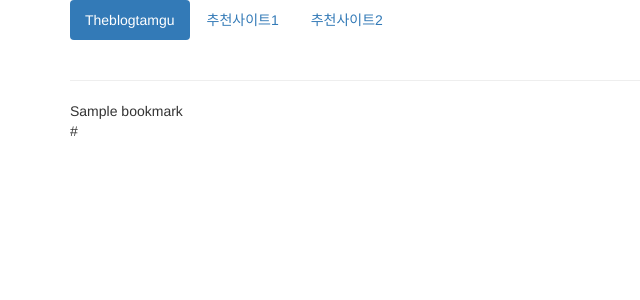
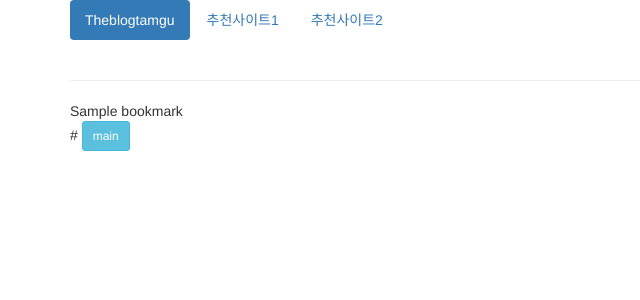
Before and after one commit to codingtamgu/bookmark, a Django app: page /bookmark/detail/1 in a window 1280 px wide. Shown: the top 300 px of the page, without its empty margins (0-640 px from the left). Run offline with Django 3.2, Linux system fonts and the light colour scheme; tables that the repository leaves empty hold one stand-in row (values such as "Sample post"); some libraries are stand-ins or nearby versions.

Commit message:
Update bookmark_detail.html

```diff
--- a/bookmark/templates/bookmark/bookmark_detail.html
+++ b/bookmark/templates/bookmark/bookmark_detail.html
@@ -3,4 +3,5 @@
 {%block content%}
 {{object.site_name}}<br/>
 {{object.url}}
+<input type="submit" value="main" class="btn btn-info btn-sm">
 {%endblock%}
```
